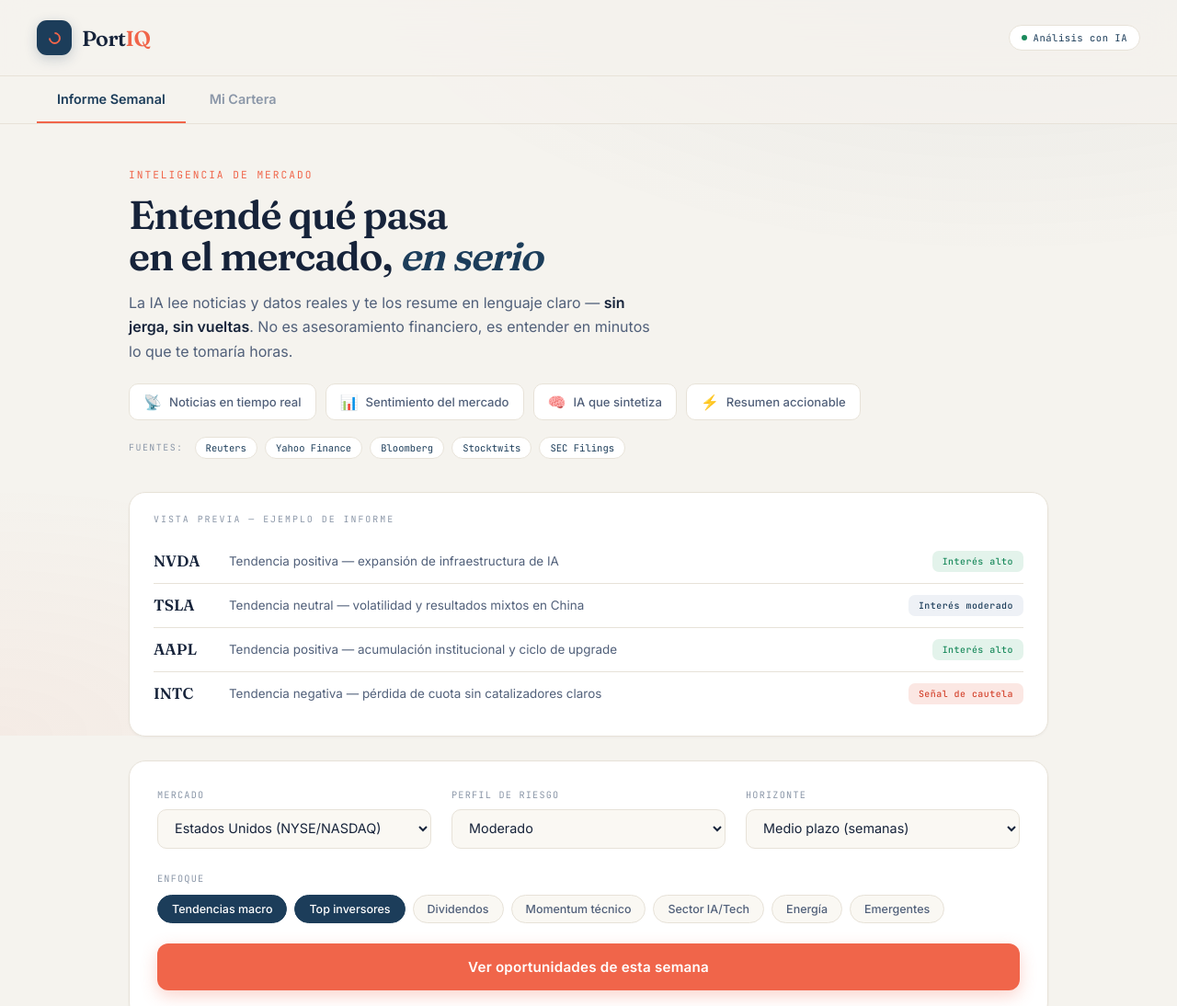
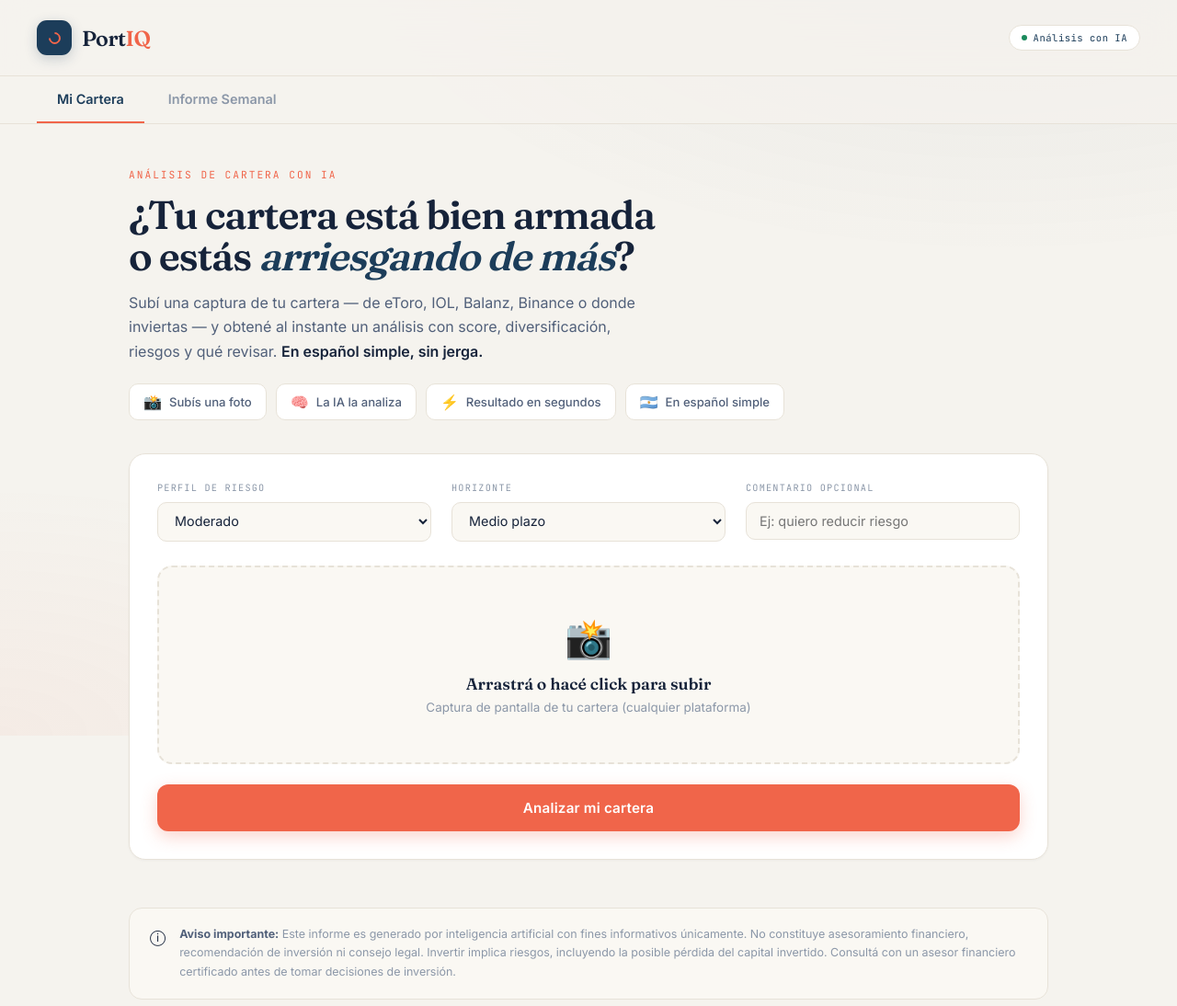
Before and after one commit to manliber483-creator/etoro-pulse, a plain HTML site: page index.html in a window 1280 px wide. Shown: the top 1094 px of the page at 92% size. Drawn offline with Linux system fonts and the light colour scheme.

Commit message:
Update index.html

```diff
--- a/index.html
+++ b/index.html
@@ -263,11 +263,11 @@
   <div class="badge-live"><div class="pulse"></div> Análisis con IA</div>
 </header>
 <div class="tabs-wrapper">
-  <button class="tab-btn active" onclick="switchTab('report')">Informe Semanal</button>
-  <button class="tab-btn" onclick="switchTab('portfolio')">Mi Cartera</button>
+  <button class="tab-btn active" onclick="switchTab('portfolio')">Mi Cartera</button>
+  <button class="tab-btn" onclick="switchTab('report')">Informe Semanal</button>
 </div>
 <main>
-  <div class="tab-panel active" id="tab-report">
+  <div class="tab-panel" id="tab-report">
     <div class="section-header">
       <div class="eyebrow">Inteligencia de mercado</div>
       <h1 class="section-title">Entendé qué pasa<br>en el mercado, <span class="accent">en serio</span></h1>
@@ -347,11 +347,17 @@
     </div>
     <div class="report-output" id="report-output"></div>
   </div>
-  <div class="tab-panel" id="tab-portfolio">
+  <div class="tab-panel active" id="tab-portfolio">
     <div class="section-header">
-      <div class="eyebrow">Análisis de cartera</div>
-      <h1 class="section-title">Subí una foto<br>y entendé <span class="accent">qué tenés</span></h1>
-      <p class="section-desc">Sacá una captura de tu cartera — de eToro, IOL, Balanz, Binance o donde inviertas — y la IA te dice qué está bien, qué cambiar y de qué conviene salir. <strong>En lenguaje claro.</strong></p>
+      <div class="eyebrow">Análisis de cartera con IA</div>
+      <h1 class="section-title">¿Tu cartera está bien armada<br>o estás <span class="accent">arriesgando de más</span>?</h1>
+      <p class="section-desc">Subí una captura de tu cartera — de eToro, IOL, Balanz, Binance o donde inviertas — y obtené al instante un análisis con score, diversificación, riesgos y qué revisar. <strong>En español simple, sin jerga.</strong></p>
+      <div class="how-it-works">
+        <div class="hiw-item"><span class="hiw-icon">📸</span><span>Subís una foto</span></div>
+        <div class="hiw-item"><span class="hiw-icon">🧠</span><span>La IA la analiza</span></div>
+        <div class="hiw-item"><span class="hiw-icon">⚡</span><span>Resultado en segundos</span></div>
+        <div class="hiw-item"><span class="hiw-icon">🇦🇷</span><span>En español simple</span></div>
+      </div>
     </div>
     <div class="portfolio-form">
       <div class="config-grid" style="margin-bottom:26px;">
```
